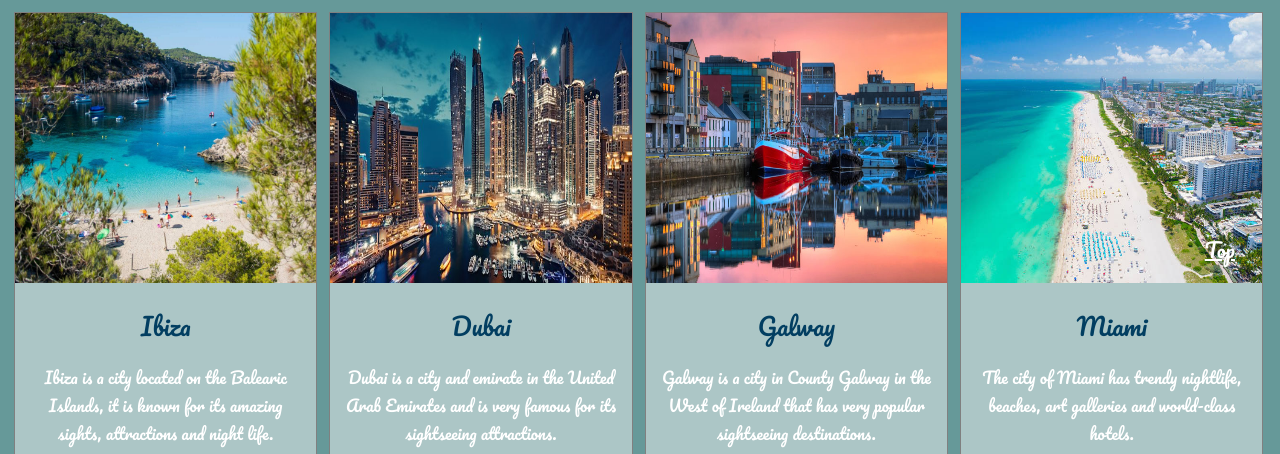
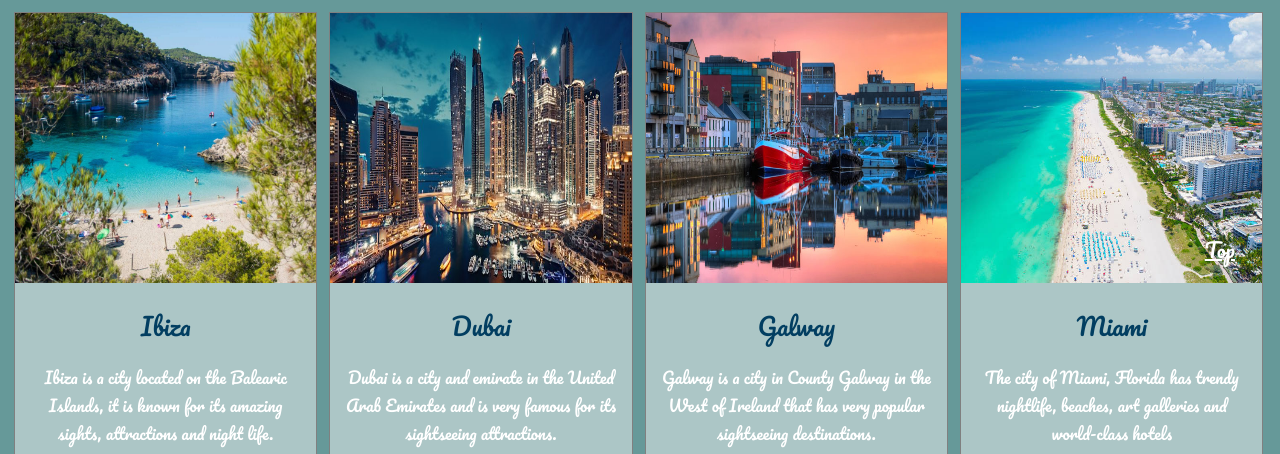
Before and after one commit to Rmalone6/Rmalone6.github.io, a plain HTML site: page Project Template/destination.html in a window 1280 px wide. Shown: the part 498-952 px from the top of the page. Drawn offline with Linux system fonts and the light colour scheme.

Commit message:
Update destination.html

```diff
--- a/Project Template/destination.html
+++ b/Project Template/destination.html
@@ -111,7 +111,7 @@
           <img src="images/miami.jpg" width="600" height="400">
       </a>
       <div class="desc"><h6>Miami</h6>
-        <p> The city of Miami has trendy nightlife, beaches, art galleries and world-class hotels. </p>
+        <p> The city of Miami, Florida has trendy nightlife, beaches, art galleries and world-class hotels</p>
       <span class="fa fa-star checked"></span>
         <span class="fa fa-star checked"></span>
         <span class="fa fa-star checked"></span>
```
